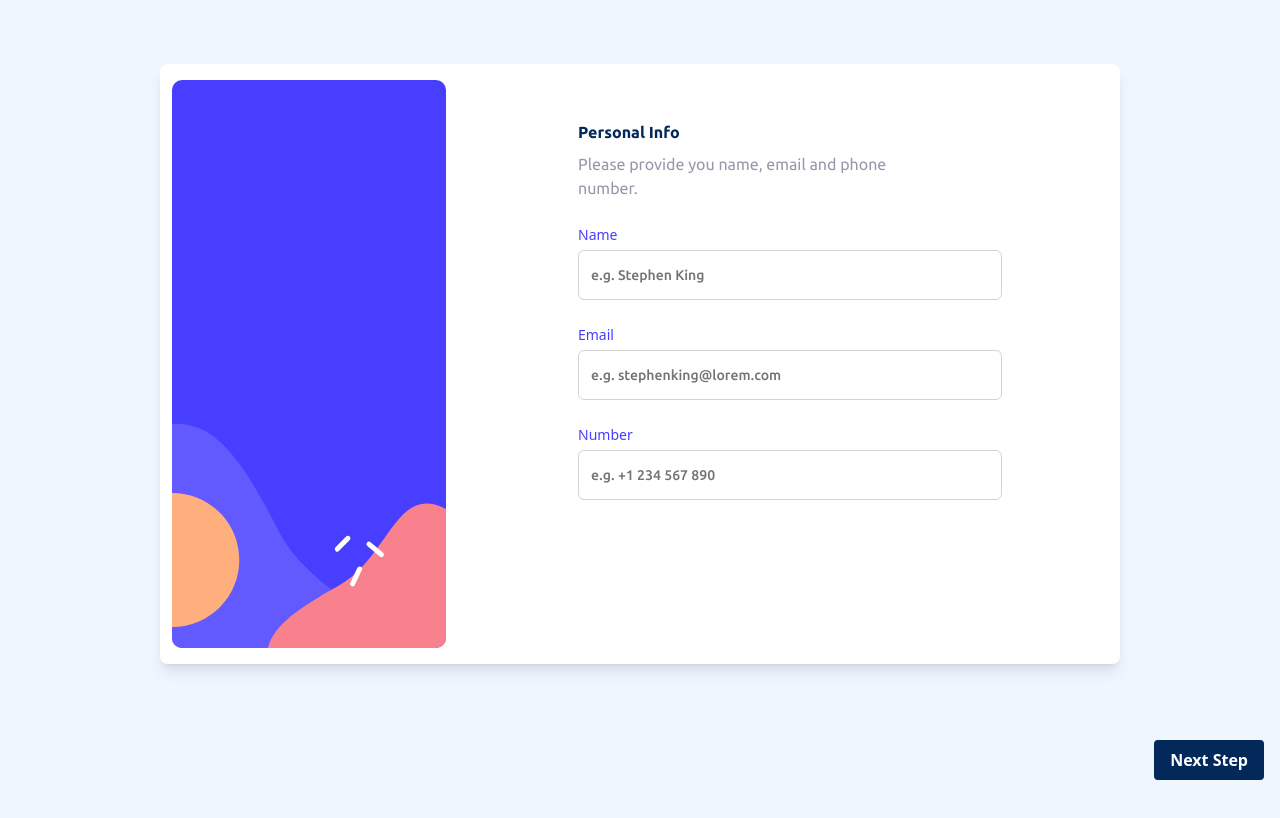
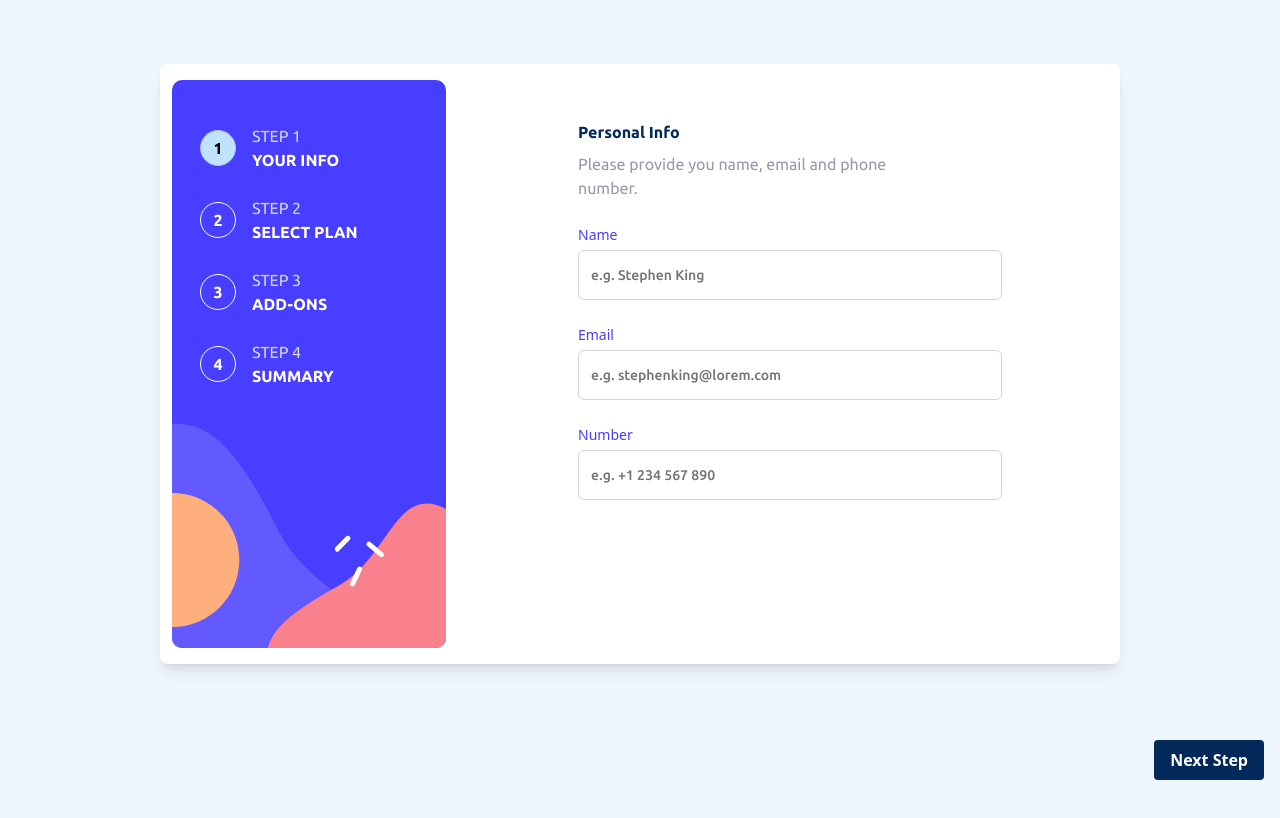
Before and after one commit to Matteonegridev/MultiStep-form, a React (Vite) app: page / in a window 1280 px wide. Shown: the top 818 px of the page. Built offline with nearby package versions, Linux system fonts and the light colour scheme; what fluid-tailwind would draw is missing.

Commit message:
styled desktop 1step

```diff
--- a/src/components/Stepper.tsx
+++ b/src/components/Stepper.tsx
@@ -1,25 +1,51 @@
 import { useContextHook } from "@/hooks/useStepContext";
+import { useEffect, useState } from "react";
 
 function Stepper() {
   const steps = [
-    { id: 0, step: 1 },
-    { id: 1, step: 2 },
-    { id: 2, step: 3 },
-    { id: 3, step: 4 },
+    { id: 0, step: 1, info: "Your Info", s: "step 1" },
+    { id: 1, step: 2, info: "Select Plan", s: "step 2" },
+    { id: 2, step: 3, info: "Add-Ons", s: "step 3" },
+    { id: 3, step: 4, info: "Summary", s: "step 4" },
   ];
   const { currentStep } = useContextHook();
   console.log(currentStep);
 
+  const mobileSize = window.innerWidth < 768;
+  const [isMobile, setIsMobile] = useState(mobileSize);
+
+  useEffect(() => {
+    const handleResize = () => setIsMobile(window.innerWidth < 768);
+    window.addEventListener("resize", handleResize);
+    return () => window.removeEventListener("resize", handleResize);
+  }, []);
+
   return (
-    <div className="relative top-6 z-10">
-      <ul className="flex justify-center gap-6">
+    <div
+      className={`${isMobile ? "relative top-6 z-10" : "absolute left-10 top-[10%] z-20"}`}
+    >
+      <ul
+        className={`${isMobile ? "flex justify-center" : "flex flex-col"} gap-6`}
+      >
         {steps.map((steps) => (
+          <div className="md:flex md:items-center md:justify-between md:gap-4">
             <li
               className={`${currentStep !== steps.id ? "border border-white bg-transparent text-white" : "border border-tertiary bg-quaternary text-black"} flex h-9 w-9 items-center justify-center rounded-full font-UbuntuBold`}
               key={steps.id}
             >
               {steps.step}
             </li>
+            {!isMobile && (
+              <div className="flex flex-grow flex-col">
+                <p className="font-UbuntuRegular uppercase text-lightGray ~text-xs/sm">
+                  {steps.s}
+                </p>
+                <p className="font-UbuntuBold uppercase text-white">
+                  {steps.info}
+                </p>
+              </div>
+            )}
+          </div>
         ))}
       </ul>
     </div>
--- a/src/components/routes/PersonalInfo.tsx
+++ b/src/components/routes/PersonalInfo.tsx
@@ -48,19 +48,24 @@ function PersonalInfo() {
       <Form {...form}>
         <form
           onSubmit={form.handleSubmit(onSubmit)}
-          className="h-[70dvh] bg-magnolia md:h-full"
+          className="h-[calc(90dvh-10px)] bg-magnolia md:h-screen"
         >
           {isMobile && (
+            <>
               <div className="absolute left-0 top-0">
                 <SvgComp alt="mobile sidebar" src={mobileSideBar} width={500} />
               </div>
+              <Stepper />
+            </>
           )}
-          {/* <Stepper /> */}
           <div className="relative z-10 m-auto mt-16 w-11/12 rounded-lg bg-white px-5 py-8 shadow-lg md:grid md:w-4/5 md:grid-cols-[300px_1fr] md:px-3 md:py-4 xl:w-3/4">
             {!isMobile && (
+              <>
                 <div className="">
                   <SvgComp alt="desktop sidebar" src={desktopSideBar} />
                 </div>
+                <Stepper />
+              </>
             )}
 
             <div className="space-y-7 md:mx-auto md:w-5/6 md:pt-10 xl:w-2/3">
```
Lines whose indentation alone changed are shown as unchanged.
